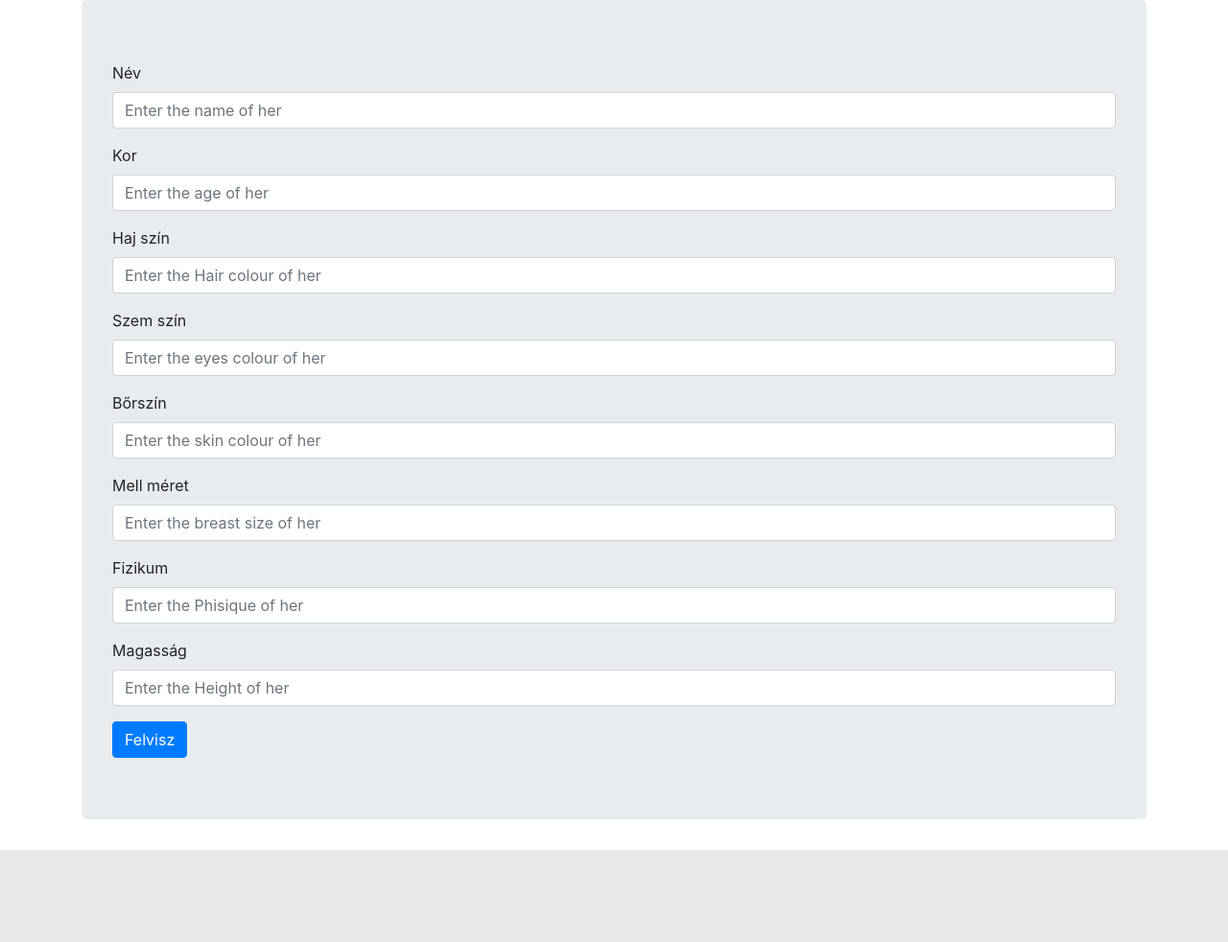
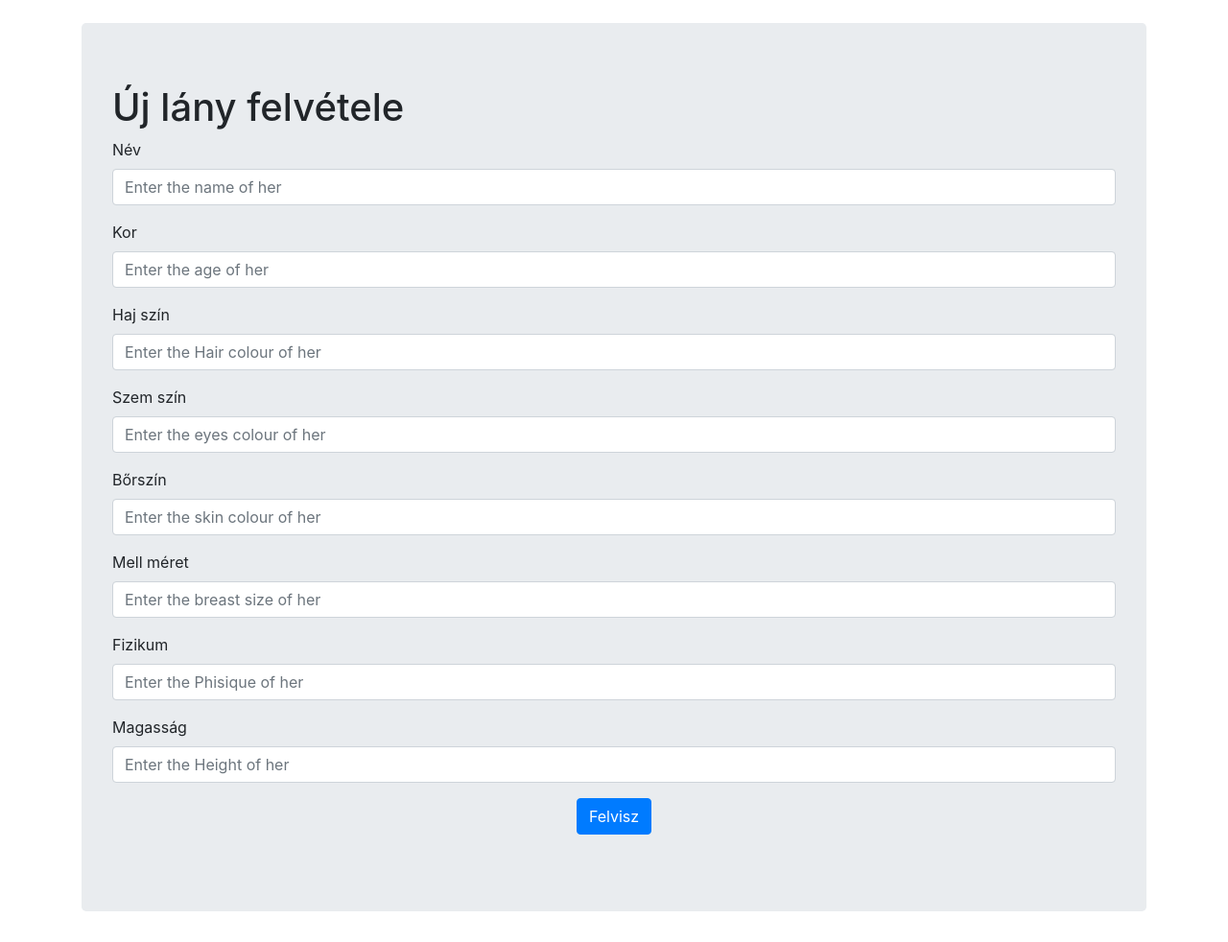
Before and after one commit to Lacieee/goditemplom, a PHP site: template Views/newGirl.php in a window 1280 px wide. Shown: the part 56-1038 px from the top of the page at 96% size. Before the commit the page ends 942 px from the top, so only its background shows below. Run offline with PHP 8.4, Linux system fonts and the light colour scheme; the template is opened without the code that fills it, so the values that code supplies are empty.

Commit message:
szebebb lett

```diff
--- a/Views/newGirl.php
+++ b/Views/newGirl.php
@@ -1,5 +1,7 @@
+<br>
 <div class="container">
     <div class="jumbotron main-wrapper">
+        <h1>Új lány felvétele</h1>
         <form>
             <div class="form-group">
                 <label for="name">Név</label>
@@ -33,7 +35,9 @@
                 <label for="height">Magasság</label>
                 <input type="text" class="form-control" id="height" name="height" placeholder="Enter the Height of her">
             </div>
+            <div class="form-group text-center">
             <button type="submit" id="submitForm" name="submitForm" class="btn btn-primary">Felvisz</button>
+            </div>
         </form>
     </div>
 </div>
```
